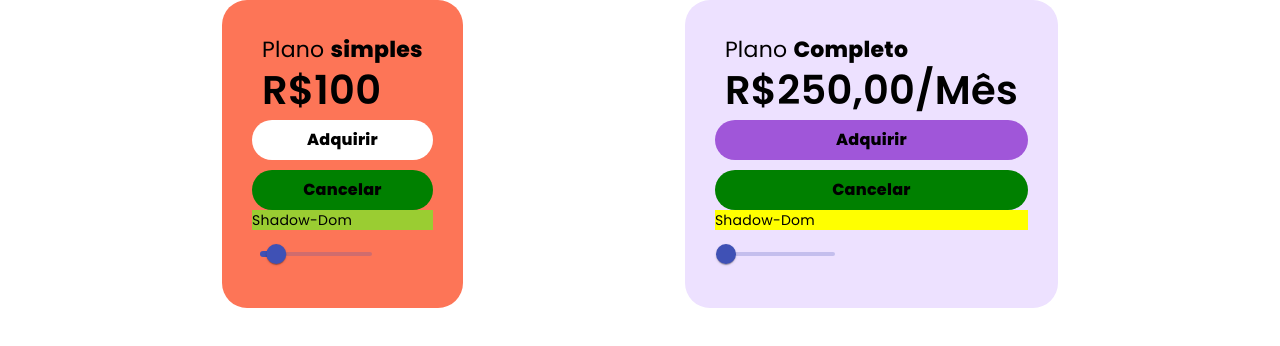
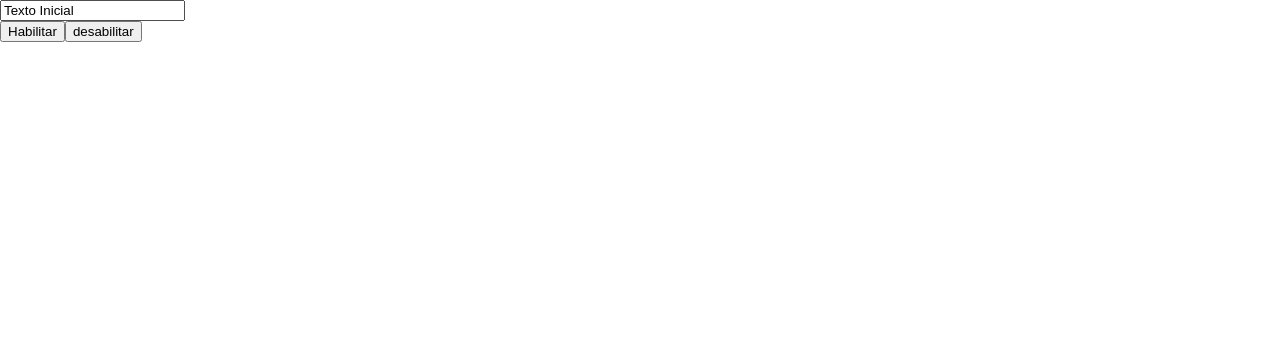
Before and after one commit to Felip3ra/fundamentosAngular, an Angular app: page / in a window 1280 px wide. Shown: the top 346 px of the page. Built offline with nearby package versions, Linux system fonts and the light colour scheme.

Commit message:
Feat: Utilizando o Event Binding e Property Binding

```diff
--- a/src/app/app.component.html
+++ b/src/app/app.component.html
@@ -1,6 +1,24 @@
-
-<div class="cards-container">
+<!-- <div class="cards-container">
     <app-card></app-card>
     <card-roxo></card-roxo>
 
-</div>
+</div> -->
+<!--
+A vinculação de propriedades no Angular permite definir valores para propriedades de elementos HTML, componentes Angular e muito mais.
+
+Use a vinculação de propriedades para definir valores dinamicamente para propriedades e atributos. Você pode, por exemplo, ativar/desativar recursos de botões, definir caminhos de imagens programaticamente e compartilhar valores entre componentes.
+
+-->
+<input
+  id="meu-input"
+  [value]="inputText"
+  [type]="inputType"
+  [disabled]="isDisabled"
+  (keyup)="handleInputKeyup($event)"
+  (input)="handleInputEvent($event)"
+/>
+
+<br />
+
+<button (click)="enableInput()">Habilitar</button>
+<button (click)="disableInput()">desabilitar</button>
--- a/src/app/app.component.ts
+++ b/src/app/app.component.ts
@@ -6,5 +6,22 @@ import { Component } from '@angular/core';
   styleUrls: ['./app.component.scss']
 })
 export class AppComponent {
-  title = 'fundamentosAngular';
+  inputText = "Texto Inicial";
+  inputType = "text";
+  isDisabled = false;
+
+  enableInput(){
+    this.isDisabled = false;
+  }
+
+  disableInput(){
+    this.isDisabled = true;
+  }
+  handleInputKeyup(event: KeyboardEvent){
+    //casting para forçar o event a ser um elemento do tipo input
+    console.log(((event.target) as HTMLInputElement).value);
+  }
+  handleInputEvent(event: Event){
+    console.log(((event.target) as HTMLInputElement).value);
+  }
 }
```
Also changed, not shown: 1 other file (tests, documents, lock files or other folders).
